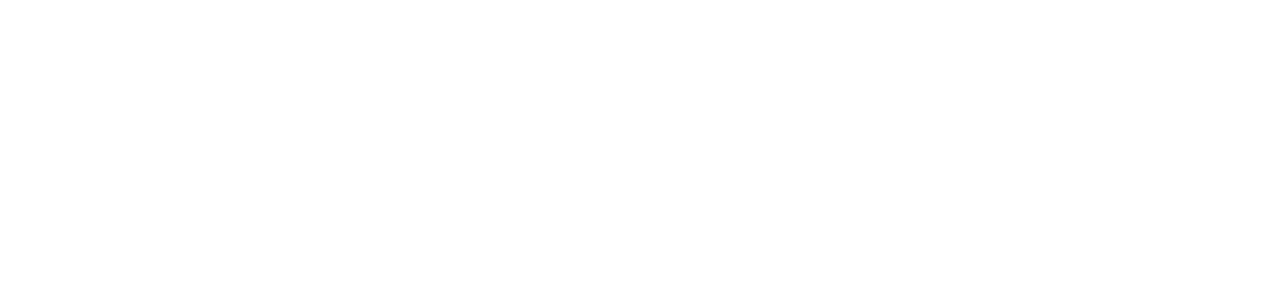
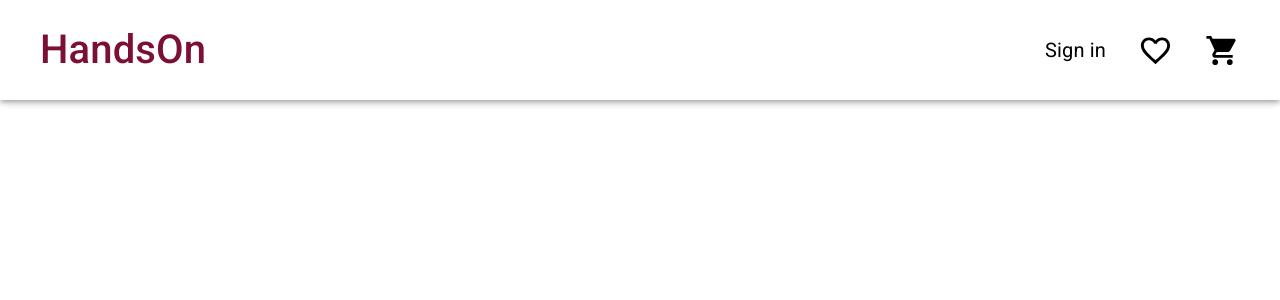
Before and after one commit to Midunas/HandsOn, a React (Create React App) app: page / in a window 1280 px wide. Before the commit this address had no page. Shown: the top 300 px of the page. Built offline with nearby package versions, Linux system fonts and the light colour scheme.

Commit message:
test(105):more route changes

```diff
--- a/src/app.tsx
+++ b/src/app.tsx
@@ -23,8 +23,8 @@
   <BrowserRouter>
     <Routes>
 
-      <Route path="/HandsOn" element={<GlobalLayout />}>
-        <Route index element={<ShopPage />} />
+      <Route path="/" element={<GlobalLayout />}>
+        <Route path="/HandsOn" element={<ShopPage />} />
         <Route path="*" element={<NotFoundPage />} />
         <Route path="gifts" element={<GiftPage />} />
         <Route path="clothing" element={<ClothingPage />} />
```
